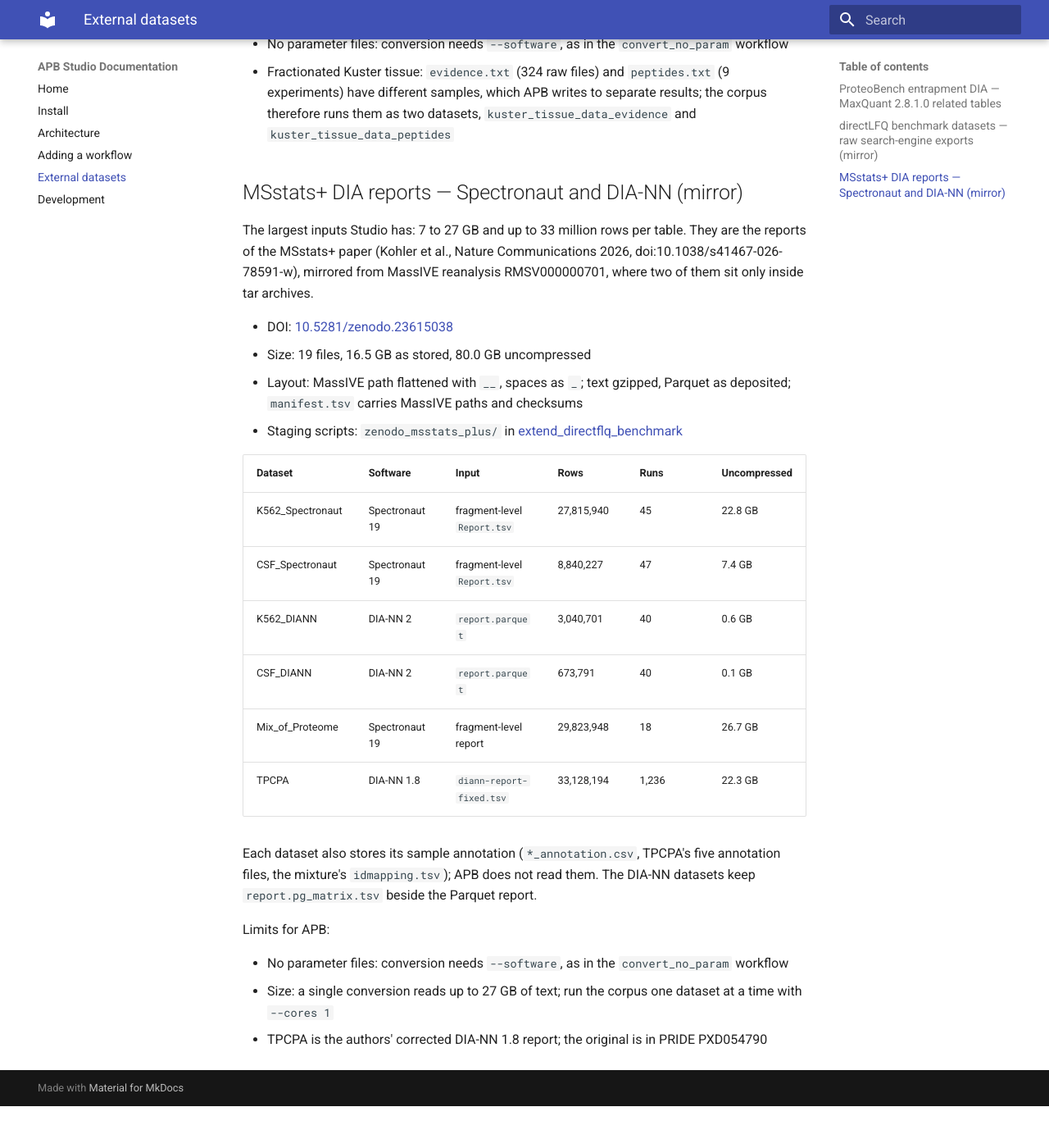
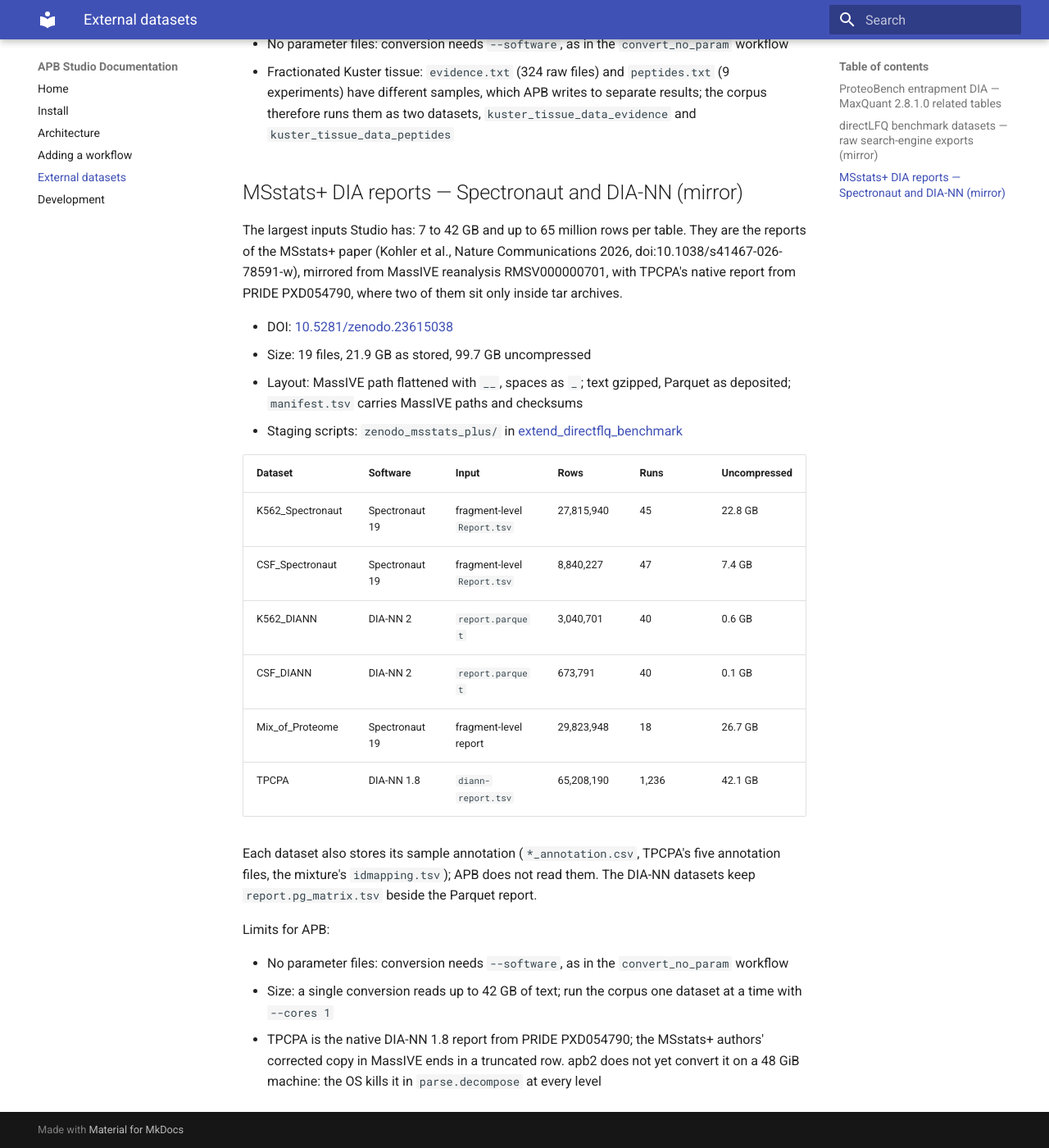
Before and after one commit to anndata-omics-bridge/abp_studio, an MkDocs documentation site: the page built from docs/datasets.md, in a window 1280 px wide and 1400 px high, scrolled down 2100 px. Shown: the whole window at 82% size. Built offline with MkDocs 1.6.1 and Material for MkDocs 9.7.7, drawn with Linux system fonts in a browser that asks for light colours; before the commit the page ends 3449 px from its top, so only the background shows below that.

Commit message:
corpus: TPCPA is PRIDE's native DIA-NN 1.8 report, 42 GB and 65 M rows

```diff
--- a/docs/datasets.md
+++ b/docs/datasets.md
@@ -49,10 +49,10 @@ Limits for APB:
 
 ## MSstats+ DIA reports — Spectronaut and DIA-NN (mirror)
 
-The largest inputs Studio has: 7 to 27 GB and up to 33 million rows per table. They are the reports of the MSstats+ paper (Kohler et al., Nature Communications 2026, doi:10.1038/s41467-026-78591-w), mirrored from MassIVE reanalysis RMSV000000701, where two of them sit only inside tar archives.
+The largest inputs Studio has: 7 to 42 GB and up to 65 million rows per table. They are the reports of the MSstats+ paper (Kohler et al., Nature Communications 2026, doi:10.1038/s41467-026-78591-w), mirrored from MassIVE reanalysis RMSV000000701, with TPCPA's native report from PRIDE PXD054790, where two of them sit only inside tar archives.
 
 - DOI: [10.5281/zenodo.23615038](https://doi.org/10.5281/zenodo.23615038)
-- Size: 19 files, 16.5 GB as stored, 80.0 GB uncompressed
+- Size: 19 files, 21.9 GB as stored, 99.7 GB uncompressed
 - Layout: MassIVE path flattened with `__`, spaces as `_`; text gzipped, Parquet as deposited; `manifest.tsv` carries MassIVE paths and checksums
 - Staging scripts: `zenodo_msstats_plus/` in [extend_directflq_benchmark](https://github.com/wolski/extend_directflq_benchmark)
 
@@ -63,12 +63,12 @@ The largest inputs Studio has: 7 to 27 GB and up to 33 million rows per table. T
 | K562_DIANN | DIA-NN 2 | `report.parquet` | 3,040,701 | 40 | 0.6 GB |
 | CSF_DIANN | DIA-NN 2 | `report.parquet` | 673,791 | 40 | 0.1 GB |
 | Mix_of_Proteome | Spectronaut 19 | fragment-level report | 29,823,948 | 18 | 26.7 GB |
-| TPCPA | DIA-NN 1.8 | `diann-report-fixed.tsv` | 33,128,194 | 1,236 | 22.3 GB |
+| TPCPA | DIA-NN 1.8 | `diann-report.tsv` | 65,208,190 | 1,236 | 42.1 GB |
 
 Each dataset also stores its sample annotation (`*_annotation.csv`, TPCPA's five annotation files, the mixture's `idmapping.tsv`); APB does not read them. The DIA-NN datasets keep `report.pg_matrix.tsv` beside the Parquet report.
 
 Limits for APB:
 
 - No parameter files: conversion needs `--software`, as in the `convert_no_param` workflow
-- Size: a single conversion reads up to 27 GB of text; run the corpus one dataset at a time with `--cores 1`
-- TPCPA is the authors' corrected DIA-NN 1.8 report; the original is in PRIDE PXD054790
+- Size: a single conversion reads up to 42 GB of text; run the corpus one dataset at a time with `--cores 1`
+- TPCPA is the native DIA-NN 1.8 report from PRIDE PXD054790; the MSstats+ authors' corrected copy in MassIVE ends in a truncated row. apb2 does not yet convert it on a 48 GiB machine: the OS kills it in `parse.decompose` at every level
```
Also changed, not shown: CHANGES.md (+1 -1 lines), README.md (+1 -1 lines), src/apb_studio/config/zenodo.toml (+6 -5 lines), 1 other file.
